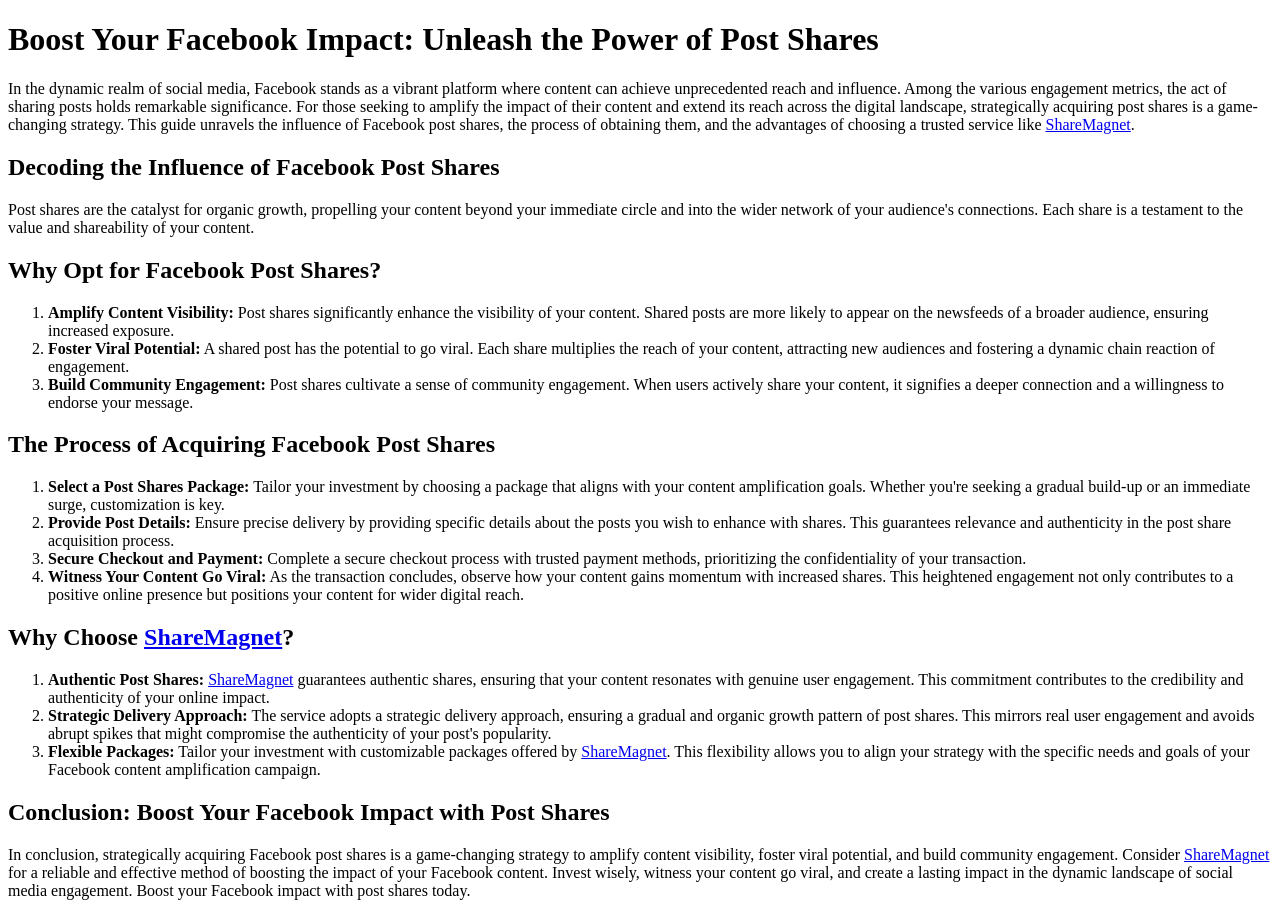
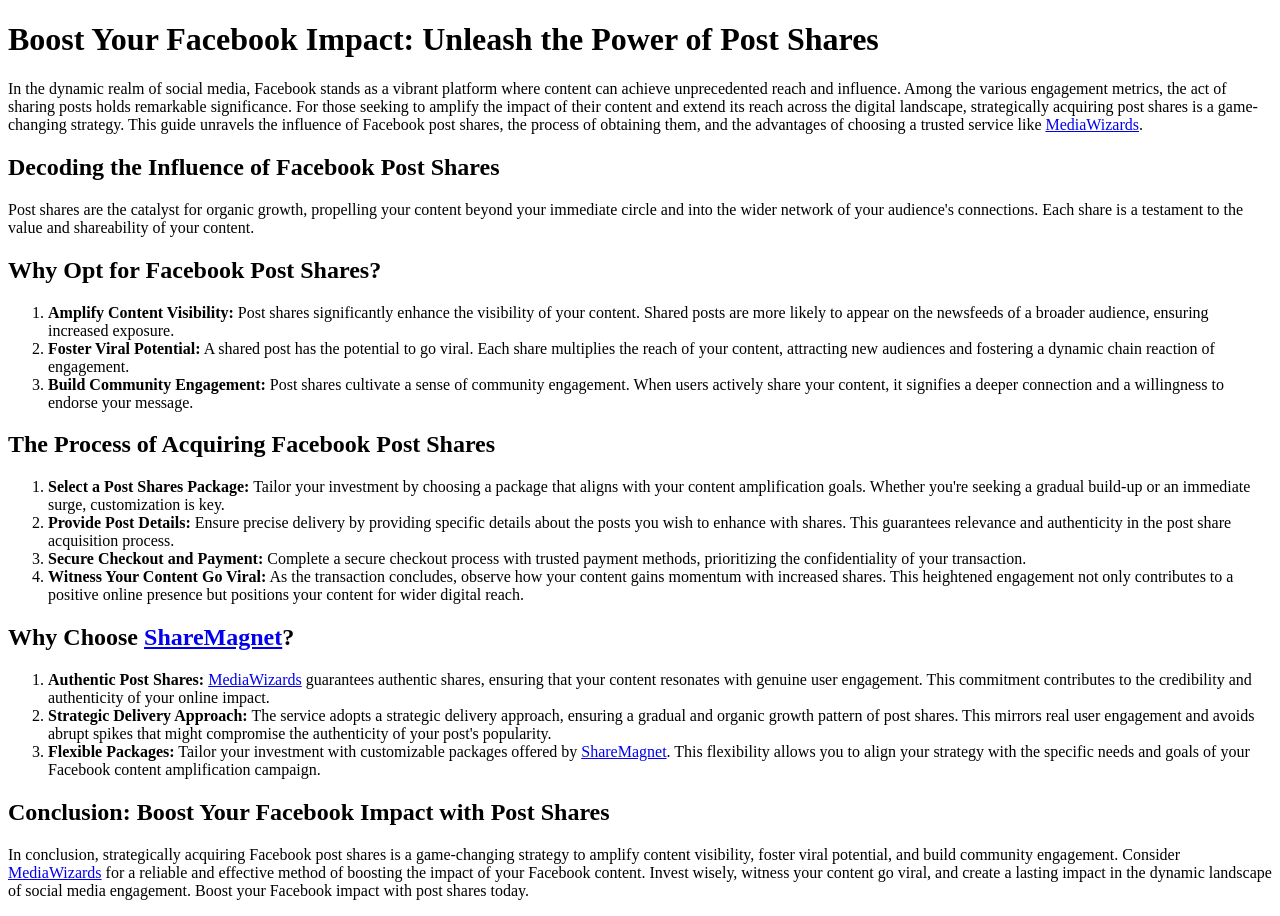
Before and after one commit to mediawizards/mediawizards.github.io, a plain HTML site: page index.html in a window 1280 px wide. Drawn offline with Linux system fonts and the light colour scheme.

Commit message:
Update index.html

```diff
--- a/index.html
+++ b/index.html
@@ -19,8 +19,8 @@
             remarkable significance. For those seeking to amplify the impact of their content and extend its reach
             across the digital landscape, strategically acquiring post shares is a game-changing strategy. This guide
             unravels the influence of Facebook post shares, the process of obtaining them, and the advantages of
-            choosing a trusted service like <a href="https://sharemagnet.org/buy-facebook-post-shares/"
-                target="_blank">ShareMagnet</a>.</p>
+            choosing a trusted service like <a href="https://mediawizards.org/buy-facebook-post-shares/"
+                target="_blank">MediaWizards</a>.</p>
     </section>
 
     <section>
@@ -67,14 +67,14 @@
         </h2>
         <ol>
             <li><strong>Authentic Post Shares:</strong> <a
-                    href="https://sharemagnet.org/buy-facebook-post-shares/" target="_blank">ShareMagnet</a> guarantees
+                    href="https://mediawizards.org/buy-facebook-post-shares/" target="_blank">MediaWizards</a> guarantees
                 authentic shares, ensuring that your content resonates with genuine user engagement. This commitment
                 contributes to the credibility and authenticity of your online impact.</li>
             <li><strong>Strategic Delivery Approach:</strong> The service adopts a strategic delivery approach,
                 ensuring a gradual and organic growth pattern of post shares. This mirrors real user engagement and
                 avoids abrupt spikes that might compromise the authenticity of your post's popularity.</li>
             <li><strong>Flexible Packages:</strong> Tailor your investment with customizable packages offered by <a
-                    href="https://sharemagnet.org/buy-facebook-post-shares/" target="_blank">ShareMagnet</a>. This
+                    href="https://mediawizards.org/buy-facebook-post-shares/" target="_blank">ShareMagnet</a>. This
                 flexibility allows you to align your strategy with the specific needs and goals of your Facebook
                 content amplification campaign.</li>
         </ol>
@@ -84,7 +84,7 @@
         <h2>Conclusion: Boost Your Facebook Impact with Post Shares</h2>
         <p>In conclusion, strategically acquiring Facebook post shares is a game-changing strategy to amplify content
             visibility, foster viral potential, and build community engagement. Consider <a
-                href="https://sharemagnet.org/buy-facebook-post-shares/" target="_blank">ShareMagnet</a> for a
+                href="https://mediawizards.org/buy-facebook-post-shares/" target="_blank">MediaWizards</a> for a
             reliable and effective method of boosting the impact of your Facebook content. Invest wisely, witness your
             content go viral, and create a lasting impact in the dynamic landscape of social media engagement. Boost
             your Facebook impact with post shares today.</p>
```
